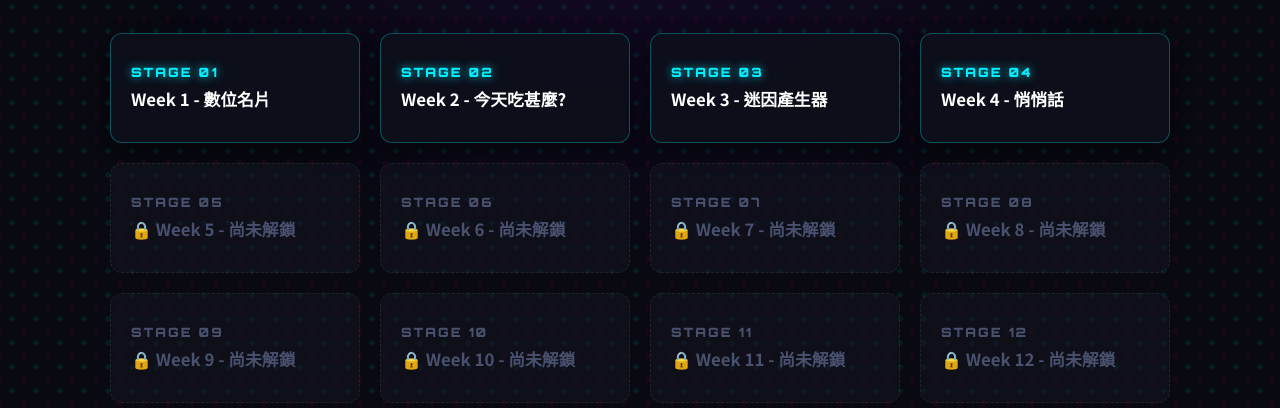
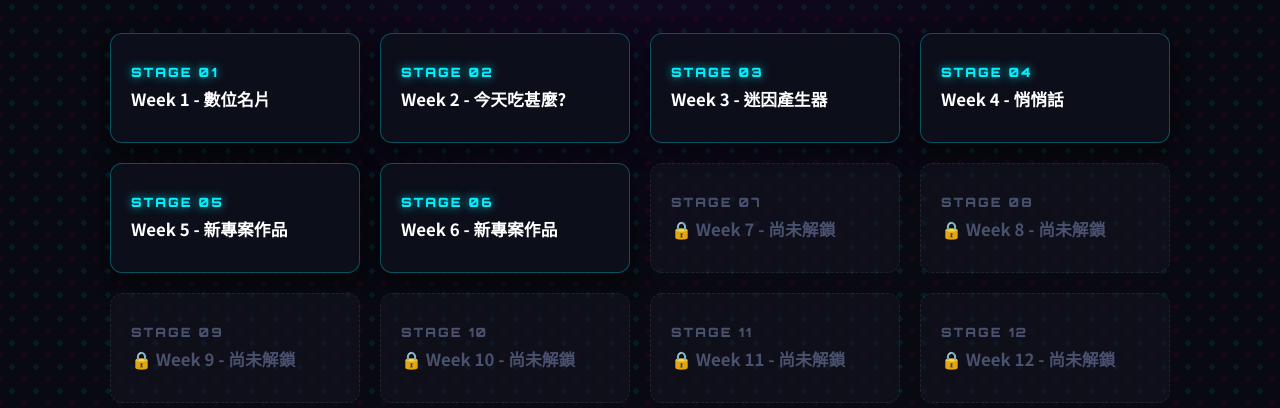
Before and after one commit to s26122115-cpu/tf, a plain HTML site: page index.html in a window 1280 px wide. Shown: the part 557-965 px from the top of the page. Drawn offline with Linux system fonts and the light colour scheme; a web font is replaced by a local one.

Commit message:
Update index.html

```diff
--- a/index.html
+++ b/index.html
@@ -413,23 +413,25 @@
         <span class="stage-title">Week 3 - 迷因產生器</span>
       </a>
 
-      <!-- 關卡 4 (已解鎖) -->
+      <!-- 關卡 4 (已解鎖 - 悄悄話) -->
       <a href="w4/index.html" class="stage-card unlocked">
         <span class="stage-code">STAGE 04</span>
         <span class="stage-title">Week 4 - 悄悄話</span>
       </a>
 
-      <!-- 關卡 5 至 16 (未解鎖封印狀態) -->
-      <div class="stage-card locked">
+      <!-- 關卡 5 (已解鎖) -->
+      <a href="w5/index.html" class="stage-card unlocked">
         <span class="stage-code">STAGE 05</span>
-        <span class="stage-title">🔒 Week 5 - 尚未解鎖</span>
-      </div>
+        <span class="stage-title">Week 5 - 新專案作品</span>
+      </a>
 
-      <div class="stage-card locked">
+      <!-- 關卡 6 (已解鎖) -->
+      <a href="w6/index.html" class="stage-card unlocked">
         <span class="stage-code">STAGE 06</span>
-        <span class="stage-title">🔒 Week 6 - 尚未解鎖</span>
-      </div>
+        <span class="stage-title">Week 6 - 新專案作品</span>
+      </a>
 
+      <!-- 關卡 7 至 16 (未解鎖封印狀態) -->
       <div class="stage-card locked">
         <span class="stage-code">STAGE 07</span>
         <span class="stage-title">🔒 Week 7 - 尚未解鎖</span>
@@ -485,3 +487,4 @@
 
 </body>
 </html>
+</html>
```
